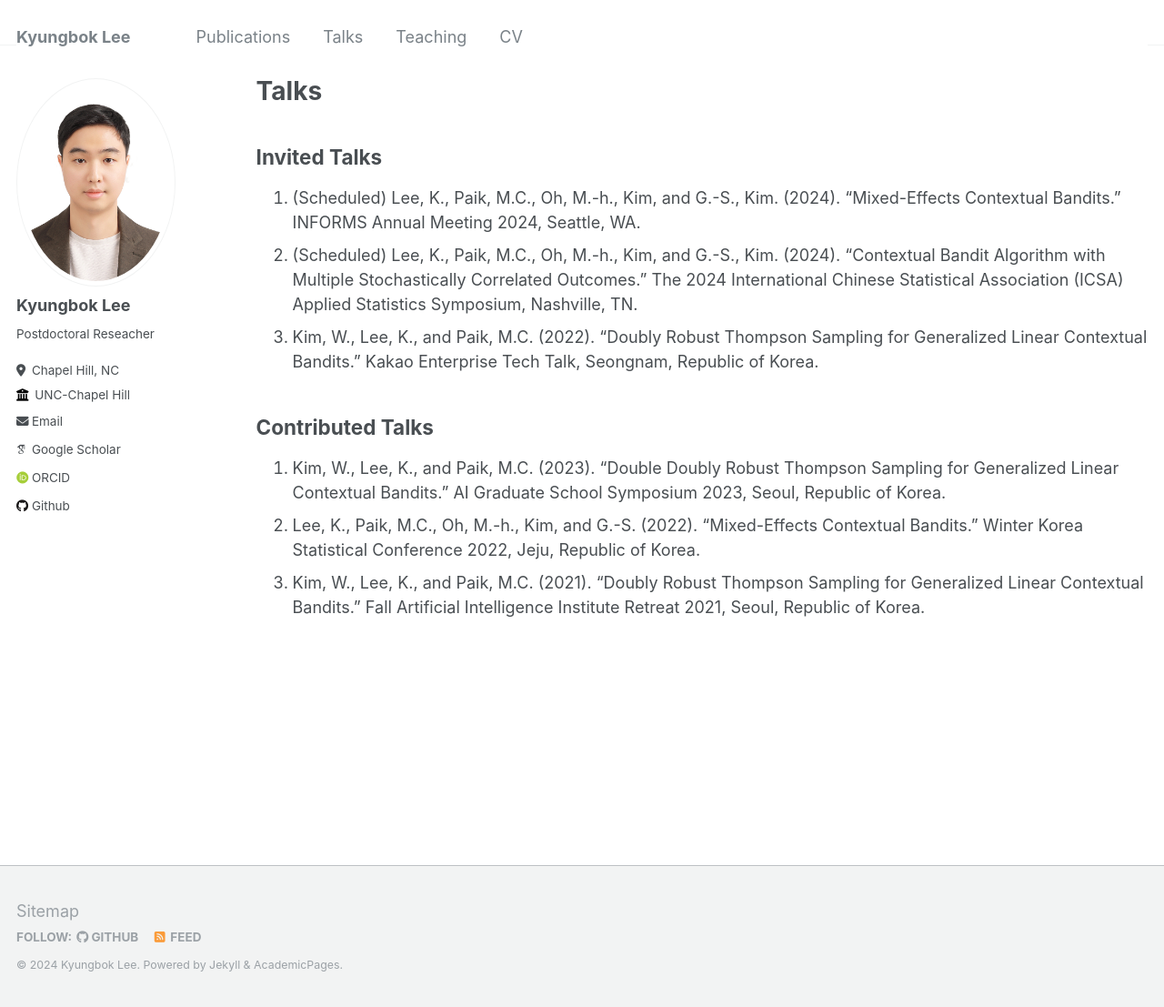
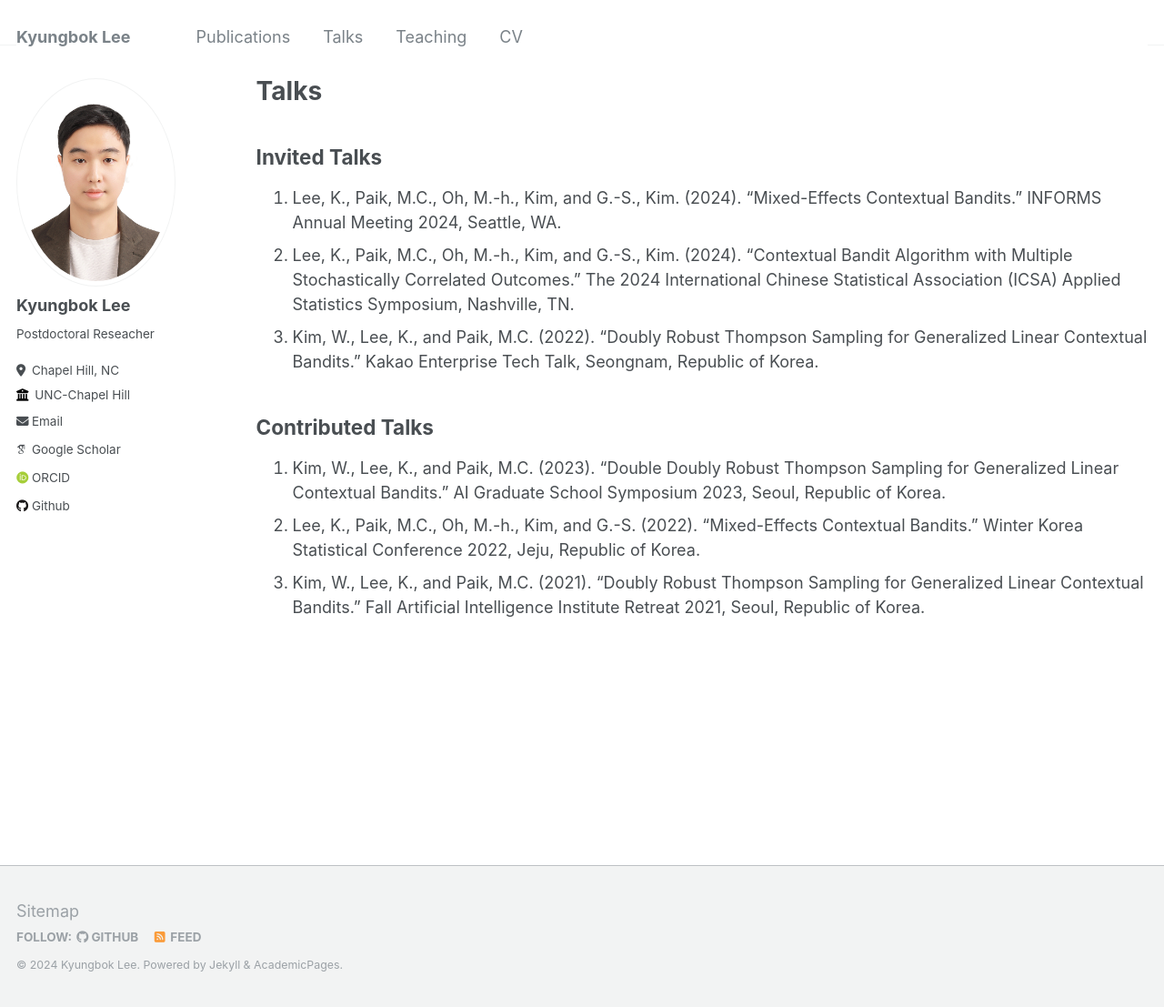
Before and after one commit to KyungbokLee/KyungbokLee.github.io, a Jekyll site: the page built from _pages/talks.md, in a window 1280 px wide and 1107 px high. Shown: the whole window at 91% size. Built offline with Jekyll 4.4.1, drawn with Linux system fonts in a browser that asks for light colours; some web fonts are replaced.

Commit message:
Update talks.md

```diff
--- a/_pages/talks.md
+++ b/_pages/talks.md
@@ -6,8 +6,8 @@ author_profile: true
 ---
 
 ## Invited Talks
-1. (Scheduled) Lee, K., Paik, M.C., Oh, M.-h., Kim, and G.-S., Kim. (2024). “Mixed-Effects Contextual Bandits.” INFORMS Annual Meeting 2024, Seattle, WA.
-2. (Scheduled) Lee, K., Paik, M.C., Oh, M.-h., Kim, and G.-S., Kim. (2024). “Contextual Bandit Algorithm with Multiple Stochastically Correlated Outcomes.” The 2024 International Chinese Statistical Association (ICSA) Applied Statistics Symposium, Nashville, TN.
+1. Lee, K., Paik, M.C., Oh, M.-h., Kim, and G.-S., Kim. (2024). “Mixed-Effects Contextual Bandits.” INFORMS Annual Meeting 2024, Seattle, WA.
+2. Lee, K., Paik, M.C., Oh, M.-h., Kim, and G.-S., Kim. (2024). “Contextual Bandit Algorithm with Multiple Stochastically Correlated Outcomes.” The 2024 International Chinese Statistical Association (ICSA) Applied Statistics Symposium, Nashville, TN.
 3. Kim, W., Lee, K., and Paik, M.C. (2022). “Doubly Robust Thompson Sampling for Generalized Linear Contextual Bandits.” Kakao Enterprise Tech Talk, Seongnam, Republic of Korea.
 
 ## Contributed Talks
```
